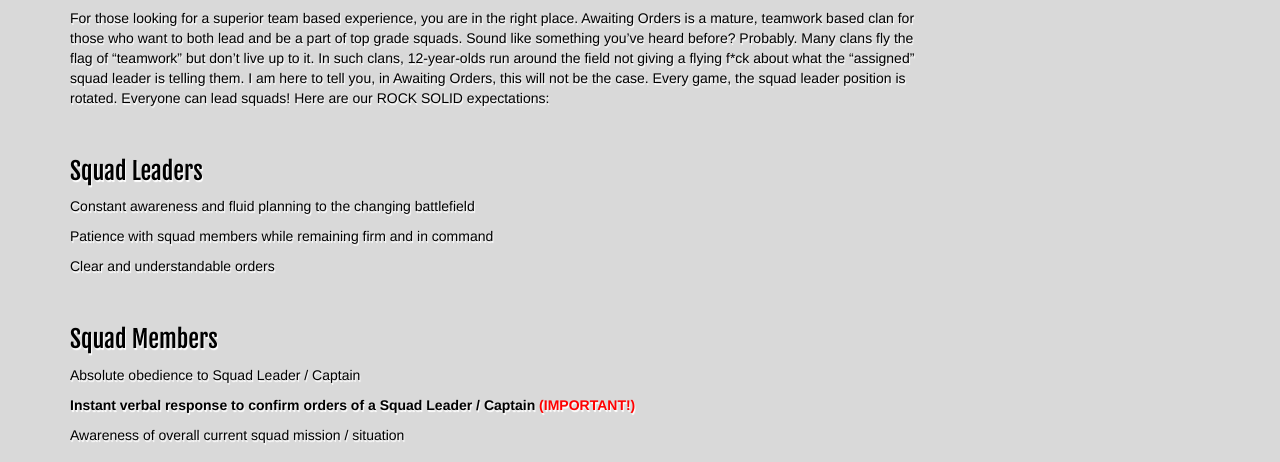
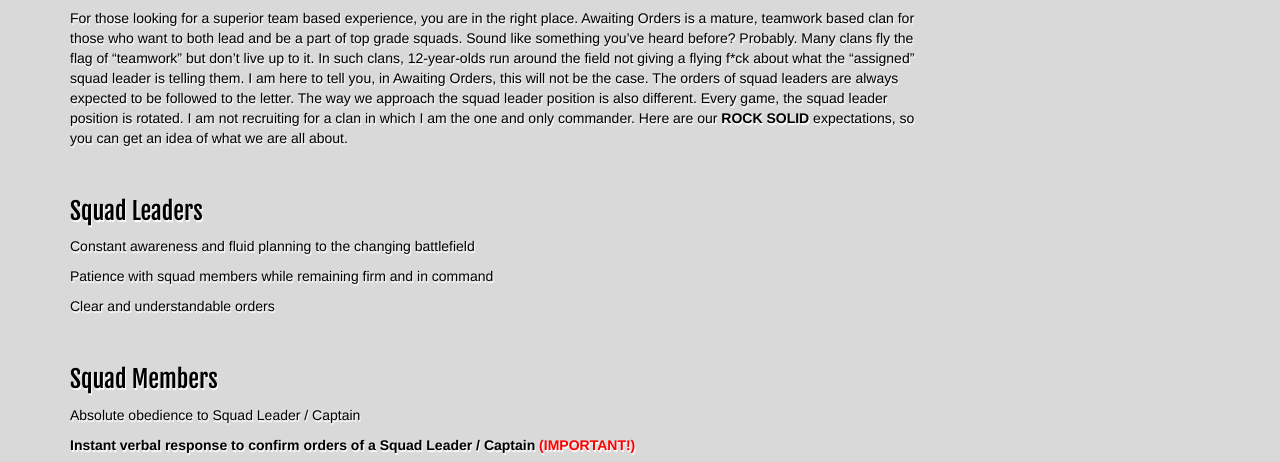
Before and after one commit to Butter-Ball/Butter-Ball.github.io, a plain HTML site: page index.html in a window 1280 px wide. Shown: the part 317-779 px from the top of the page. Drawn offline with nearby package versions, Linux system fonts and the light colour scheme.

Commit message:
changed text
changed

```diff
--- a/index.html
+++ b/index.html
@@ -36,7 +36,11 @@
 				<h1 class="col-sm-12" id="aboutHeader">About</h1>
 			</div><!-- /row -->
 			<div class = "row">
-				<p class="col-sm-12 col-md-9">For those looking for a superior team based experience, you are in the right place. Awaiting Orders is a mature, teamwork based clan for those who want to both lead and be a part of top grade squads. Sound like something you’ve heard before? Probably. Many clans fly the flag of “teamwork” but don’t live up to it. In such clans, 12-year-olds run around the field not giving a flying f*ck about what the “assigned” squad leader is telling them. I am here to tell you, in Awaiting Orders, this will not be the case. Every game, the squad leader position is rotated. Everyone can lead squads! Here are our ROCK SOLID expectations:</p>
+				<p class="col-sm-12 col-md-9">For those looking for a superior team based experience, you are in the right place. Awaiting Orders is a mature, teamwork based clan for those who want to both lead and be a part of top grade squads. Sound like something you’ve heard before? Probably. Many clans fly the flag of “teamwork” but don’t live up to it. In such clans, 12-year-olds run around the field not giving a flying f*ck about what the “assigned” squad leader is telling them. I am here to tell you, in Awaiting Orders, this will not be the case. The orders of squad leaders are always expected to  be followed to the letter.
+
+				The way we approach the squad leader position is also different. Every game, the squad leader position is rotated. I am not recruiting for a clan in which I am the one and only commander.
+				Here are our <b>ROCK SOLID</b> expectations, so you can get an idea of what we are all about.
+				</p>
 			</div><!-- /row -->
 
 		</div> <!-- /aboutSection -->
```
